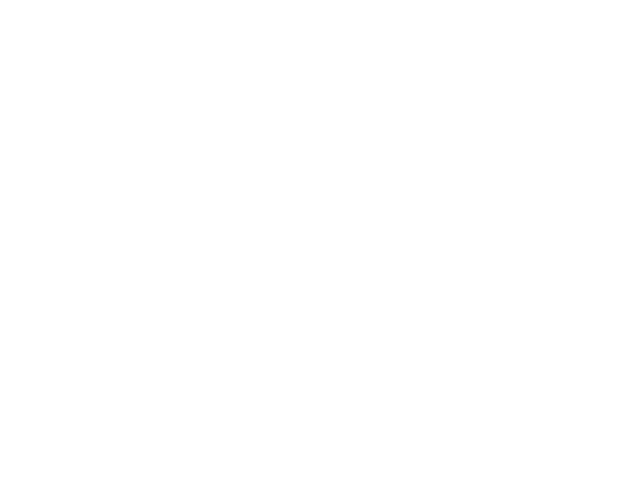
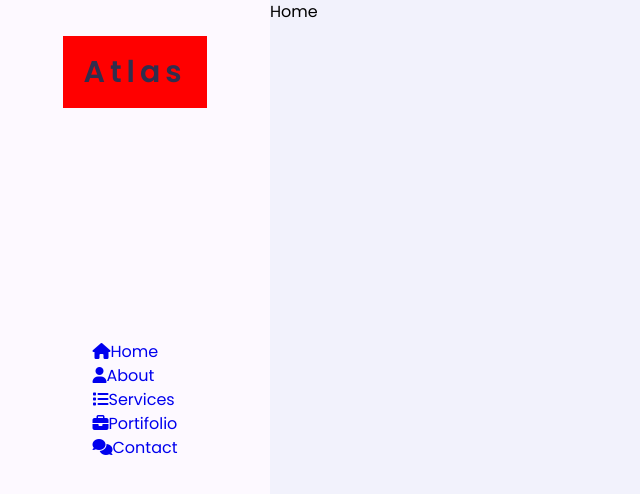
Before and after one commit to Felipeaugustobezerra/portifolio_2, a plain HTML site: page index.html in a window 1280 px wide. Shown: the whole page, without its empty margins (0-640 px from the left). Drawn offline with Linux system fonts and the light colour scheme; a web font is replaced by a local one.

Commit message:
add styles

```diff
--- a/css/style.css
+++ b/css/style.css
@@ -0,0 +1,70 @@
+@import url('https://fonts.googleapis.com/css2?family=Clicker+Script&family=Poppins:wght@200;300;400;500;600&display=swap');
+:root{
+    --bg-black-900:#f2f2fc;
+    --bg-black-100:#fdf9ff;
+    --bg-black-50:#e8dfec;
+    --text-black-900:#302e4d;
+    --text-black-700:#504e70;
+}
+
+body{
+    padding:0;
+    line-height: 1.5;
+    font-size: 16px;
+    font-family: 'Poppins', sans-serif;
+}
+*{
+    margin: 0;
+    padding: 0;
+    outline: none;
+    text-decoration: none;
+    box-sizing: border-box;
+}
+::before,::after
+{
+    box-sizing: border-box;
+}
+ul{
+    list-style: none;
+}
+.section{
+    background: var(--bg-black-900);
+    min-height: 100vh;
+    display: block;
+    position:fixed;
+    left: 270px;
+    top: 0;
+    right: 0;
+    z-index: 0;
+    height: 100%;
+    opacity: 1;
+}
+/* ========= ASIDE =========== */
+.aside{
+    width: 270px;
+    background: var(--bg-black-100);
+    position: fixed;
+    left:0;
+    top: 0;
+    padding: 30px;
+    height: 100%;
+    display: flex;
+    justify-content:center;
+    align-items: center;
+    z-index: 10;
+}
+.aside .logo{
+    position: absolute;
+    top: 50px;
+    font-size: 30px;
+    text-transform: capitalize;
+
+}
+.aside .logo a{
+    color: var(--text-black-900);
+    font-weight: 700;
+    background: red;
+    padding: 15px 20px;
+    font-size: 30px;
+    letter-spacing: 5px;
+}
--- a/index.html
+++ b/index.html
@@ -13,13 +13,19 @@
     <!--========= MAIN CONTAINER ========-->
     <div class="main-container">
         <div class="aside">
-
+            <div class="logo">
+                <a href="#"><span>A</span>tlas</a>
+            </div>
+            <ul class="nav">
+                <li><a href="#"><i class="fa fa-home"></i>Home</a></li>
+                <li><a href="#"><i class="fa fa-user"></i>About</a></li>
+                <li><a href="#"><i class="fa fa-list"></i>Services</a></li>
+                <li><a href="#"><i class="fa fa-briefcase"></i>Portifolio</a></li>
+                <li><a href="#"><i class="fa fa-comments"></i>Contact</a></li>
+            </ul>
         </div>
         <div class="main-content">
-            <section class="home section">
-
-
-            </section>
+            <section class="home section">Home</section>
         </div>
     </div>
 
```
